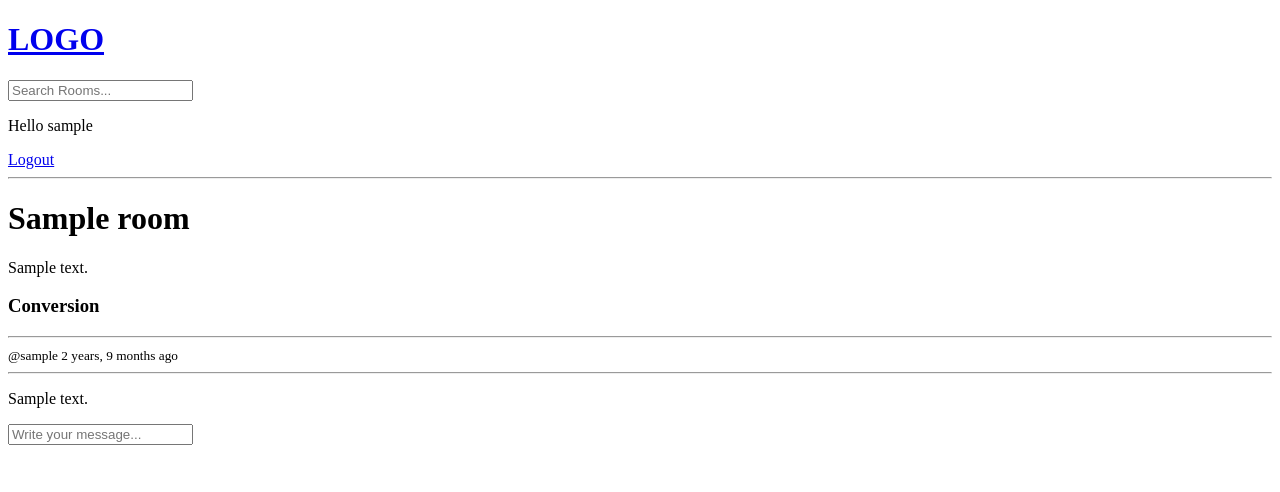
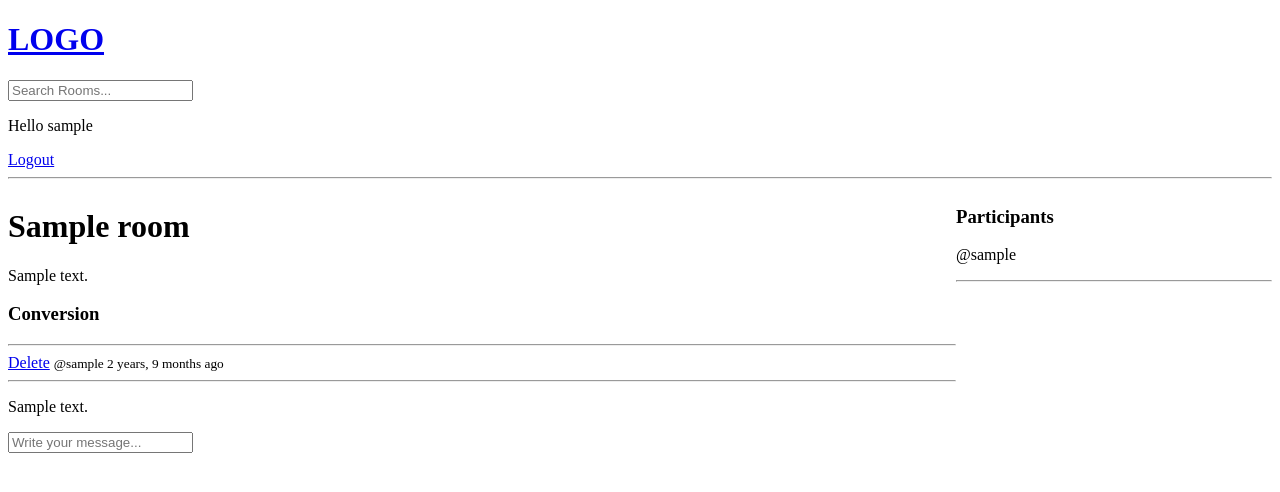
Before and after one commit to joskar201/django-play, a Django app: page /room/1/ in a window 1280 px wide. Shown: the top 492 px of the page. Run offline with Django 4.2, Linux system fonts and the light colour scheme; a user stored in the database is signed in; tables that the repository leaves empty hold one stand-in row (values such as "Sample post").

Commit message:
Add chatroom messages CRUD.

```diff
--- a/base/models.py
+++ b/base/models.py
@@ -14,7 +14,7 @@ class Room(models.Model):
     topic = models.ForeignKey(Topic, on_delete = models.SET_NULL, null = True)
     name = models.CharField(max_length = 200)
     description = models.TextField(blank=True, null=True)
-    # participants =
+    participants = models.ManyToManyField(User, related_name='participants', blank=True)
     updated = models.DateTimeField(auto_now = True)
     created = models.DateTimeField(auto_now_add = True)
 
--- a/base/templates/base/room.html
+++ b/base/templates/base/room.html
@@ -1,28 +1,55 @@
-{% extends 'main.html' %}
+{% extends "main.html" %}
 
 {% block content %}
-<h1>{{room.name}}</h1>
-<p> {{room.description}} </p>
+
+<style>
+    .room-container{
+        display: grid;
+        grid-template-columns: 3fr 1fr;
+    }
+</style>
+
+<div class="room-container">
+
+    <div>
+        <h1>{{ room.name }}</h1>
+        <p>{{ room.description }} </p>
 
         <div class="comment-wrapper">
             <h3>Conversion</h3>
-    <hr>
+            <hr/>
             {% for message in room_messages %}
+
             <div>
-        <small>@{{message.user}}  {{message.created|timesince}} ago </small>
-        <hr>
-        <p>{{message.body}} </p>
+                {% if request.user == message.user %}
+                <a href="{% url 'delete-message' message.id %}">Delete</a>
+                {% endif %}
+                <small>@{{ message.user }}  {{ message.created|timesince }} ago </small>
+                <hr/>
+                <p>{{ message.body }} </p>
             </div>
             {% endfor %}
         </div>
 
         {% if request.user.is_authenticated %}
         <div class="comment-form">
-    <form method="POST" action="">
+            <form method="post" action="">
                 {% csrf_token %}
                 <input type="text" name="body" placeholder="Write your message..."/>
             </form>
         </div>
         {% endif %}
+    </div>
 
+    <div>
+        <h3>Participants</h3>
+        {% for participant in participants %}
+        <div>
+            <p> @{{ participant.username }} </p>
+        </div>
+        {% endfor %}
+        <hr/>
+    </div>
+
+</div>
 {% endblock content %}
--- a/base/urls.py
+++ b/base/urls.py
@@ -11,4 +11,5 @@ urlpatterns = [
     path('create-room', views.createRoom, name="create-room"),
     path('edit-room/<int:pk>/', views.updateRoom, name="edit-room"),
     path('delete-room/<int:pk>/', views.deleteRoom, name="delete-room"),
+    path('delete-message/<int:pk>/', views.deleteMesaage, name="delete-message"),
 ]
--- a/base/views.py
+++ b/base/views.py
@@ -73,7 +73,8 @@ def home(request):
 
 def room(request, pk):
     room = Room.objects.get(id=pk)
-    room_messages = room.message_set.all().order_by('-created')
+    room_messages = room.message_set.all().order_by('-created')  # type: ignore
+    participants = room.participants.all()
 
     if request.method == 'POST':
         message = Message.objects.create(
@@ -81,10 +82,25 @@ def room(request, pk):
             room = room,
             body = request.POST.get('body')
         )
-        return redirect('room', pk=room.id)
+        room.participants.add(request.user)
+        return redirect('room', pk=room.id)  # type: ignore
 
-    context = {'room': room, 'room_messages': room_messages}
+    context = {'room': room, 'room_messages': room_messages, 'participants': participants}
     return render(request, 'base/room.html', context)
+
+
+@login_required(login_url='login')
+def deleteMesaage(request, pk):
+    message = Message.objects.get(id=pk)
+
+    if request.user != message.user:
+        return HttpResponse('You are not allowed here!')
+
+    if request.method == 'POST':
+        message.delete()
+        return redirect('home')
+
+    return render(request, 'base/delete.html', {'obj': message})
 
 
 @login_required(login_url='login')
```
Also changed, not shown: requirements.txt (added, +19 -0 lines), base/migrations/0004_room_participants.py (added). Lines whose indentation alone changed are shown as unchanged.
